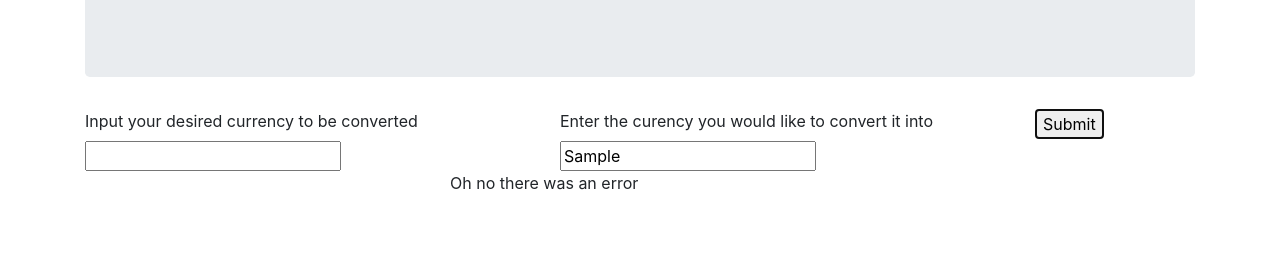
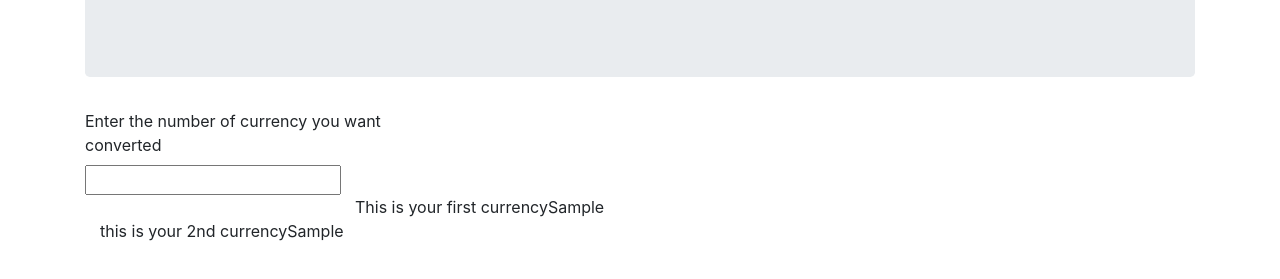
Before and after one commit to BrevinCronk98/Currency-Converter-, a website built with webpack: page src/index.html in a window 1280 px wide. Both pictures are taken after typing "Sample", "Sample" into the empty fields and a click on the button "Submit". Shown: the part 147-426 px from the top of the page. Built offline with nearby package versions, Linux system fonts and the light colour scheme; some packages are replaced by stand-ins of ours; no server answers.

Commit message:
work on function to show conversion

```diff
--- a/src/index.html
+++ b/src/index.html
@@ -14,7 +14,7 @@
     <form id="submit-form">
       <div class="row" id="row-one">
         <div class="col-md-5">
-          <label id="labe-one" for="curOneInput">Input your desired currency to be converted</label>
+          <label id="label-one" for="curOneInput">Input your desired currency to be converted</label>
           <input type="text" id="curOne">
         </div>
         <div class="col-md-5">
@@ -26,9 +26,20 @@
         </div>
       </div>
     </form>
+    <form id="number-form">
+      <div id="row-two" class="row">
+        <div class="col-md-4">
+          <label id="labe-num" for="num-input">Enter the number of currency you want converted</label>
+          <input type="number" id="num-input">
+        </div>
+      </div>
+    </form>
     <div class="row" id="disp-row">
-      <div class="col-md-4"></div>
-      <div id="conv-disp"></div>
+      <div class="col-md-3"></div>
+      <div id="curOneDisp"></div>
+    </div>
+    <div class="col-md-3">
+      <div id="curTwoDisp"></div>
     </div>
   </div>
 
--- a/src/main.js
+++ b/src/main.js
@@ -2,31 +2,32 @@ import 'bootstrap';
 import 'bootstrap/dist/css/bootstrap.min.css';
 import './styles.css';
 import $ from 'jquery';
-import { Currency } from './money-api-fetch';
+// import { Currency } from './money-api-fetch';
+
+function showCurrrencies(curOne, curTwo) {
+	$('#curOneDisp').text('This is your first currency' + curOne);
+	$('#curTwoDisp').text('this is your 2nd currency' + curTwo);
+}
 
 $(document).ready(function() {
 	$('#submit-form').submit(function(event) {
 		event.preventDefault();
-		$('#conv-disp').text(' ');
+		$('#curOne').text(' ');
+		$('#curTwo').text(' ');
 
 		let curOne = $('#curOne').val();
+		let curTwo = $('#curTwo').val();
 
-		$('#curOne').val('');
-
+		$('#curOneDisp').val('');
+		$('#curTwoDisp').val(' ');
+		showCurrrencies(curOne, curTwo);
 		console.log(curOne);
-
-		(async () => {
-			let currency = new Currency();
-			const response = await currency.getCurrency(curOne);
-			getElementsForCur(response);
-		})();
-
-		function getElementsForCur(response) {
-			if (response) {
-				$('#conv-disp').text(`This is the conversion ${response.result}`);
-			} else {
-				$('#conv-disp').text(`Oh no there was an error`);
-			}
-		}
+		$('#submit-form').hide();
 	});
 });
+// (async () => {
+// 	let currency = new Currency();
+// 	const response = await currency.getCurrency(curOne);
+// 	const responseTwo = await currency.getCurrency(curTwo);
+// 	getElementsForCurOne(response);
+// })();
```
